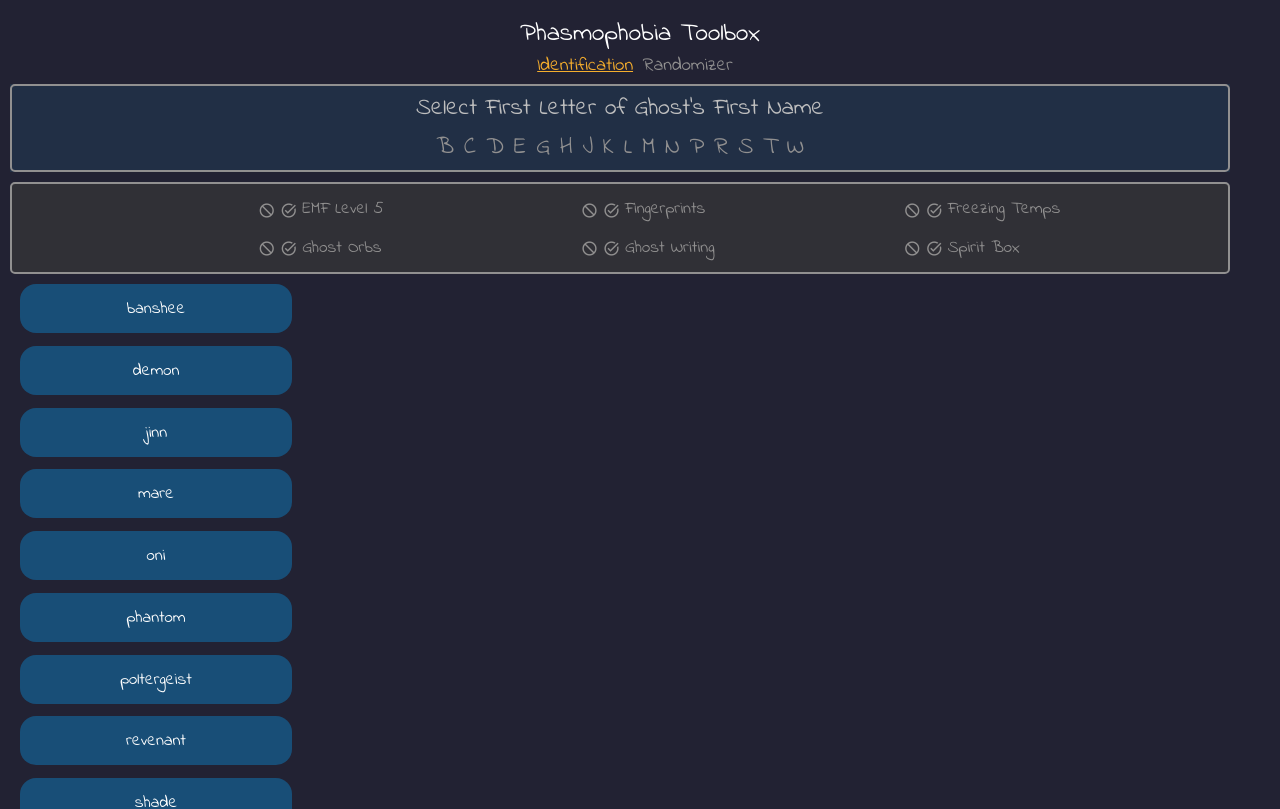
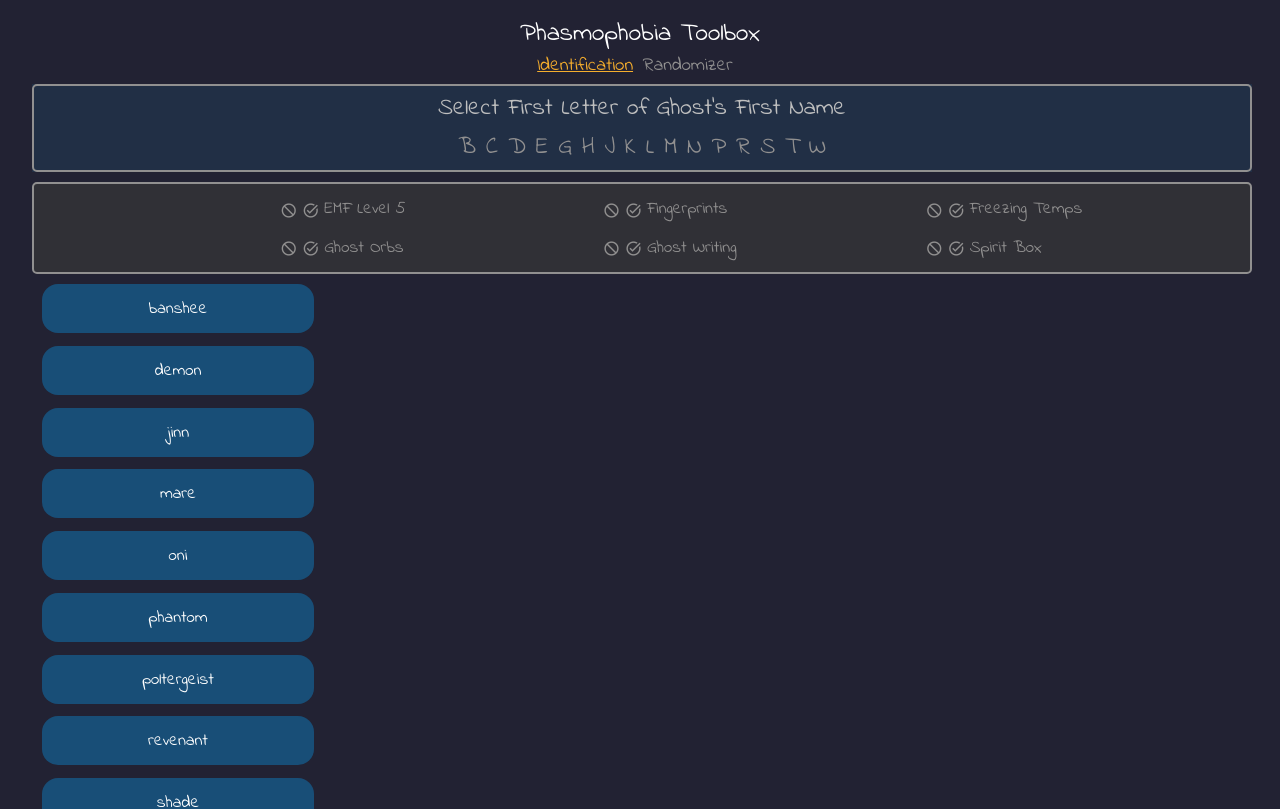
Before and after one commit to Gator-Dunn/ghost-tracker, a React (Create React App) app: page / in a window 1280 px wide. Shown: the top 809 px of the page. Built offline with nearby package versions, Linux system fonts and the light colour scheme.

Commit message:
fixed centering

```diff
--- a/package.json
+++ b/package.json
@@ -1,6 +1,6 @@
 {
   "name": "ghost-tracker",
-  "version": "2.0.0",
+  "version": "2.0.1",
   "private": true,
   "dependencies": {
     "@testing-library/jest-dom": "^5.11.9",
--- a/public/index.html
+++ b/public/index.html
@@ -10,7 +10,7 @@
   <link href="https://fonts.googleapis.com/icon?family=Material+Icons" rel="stylesheet">
   <meta name="viewport" content="width=device-width, initial-scale=1" />
   <meta name="theme-color" content="#000000" />
-  <meta name="description" content="Phasmophobia Evidence Matrix version 2.0.0" />
+  <meta name="description" content="Phasmophobia Evidence Matrix version 2.0.1" />
   <link rel="apple-touch-icon" href="%PUBLIC_URL%/logo192.png" />
   <link rel="manifest" href="%PUBLIC_URL%/manifest.json" />
   <title>Phasmophobia Evidence Matrix</title>
--- a/src/index.css
+++ b/src/index.css
@@ -103,14 +103,13 @@
   display: grid;
   user-select: none;
   display: grid;
+  justify-items: center;
   grid-template-columns: 1fr;
   grid-template-areas:
     "header"
     "EvidenceWrapper"
     "RandomizerWrapper"
     "version ";
-}
-.main {
 }
 
 .main__header {
```
